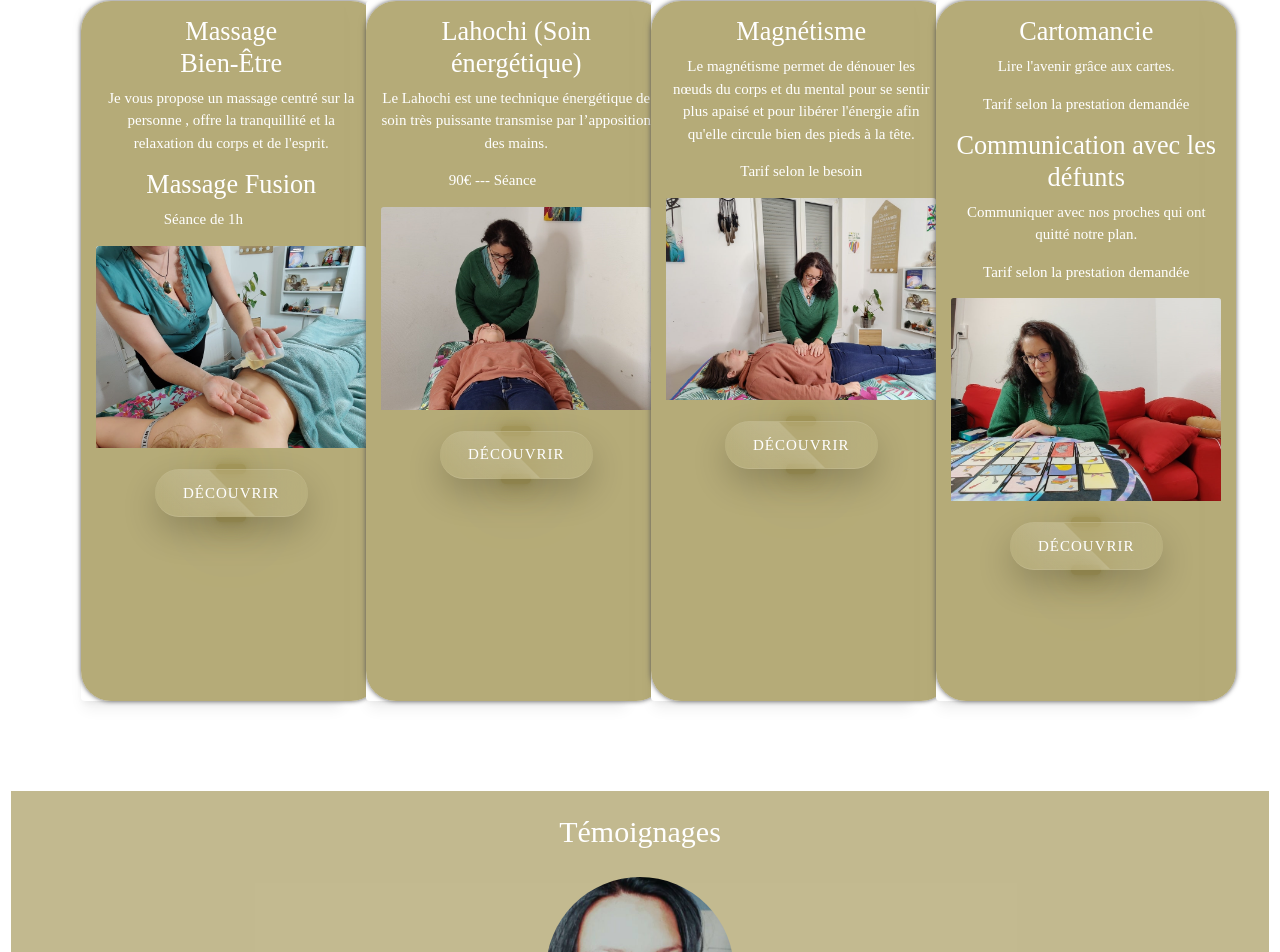
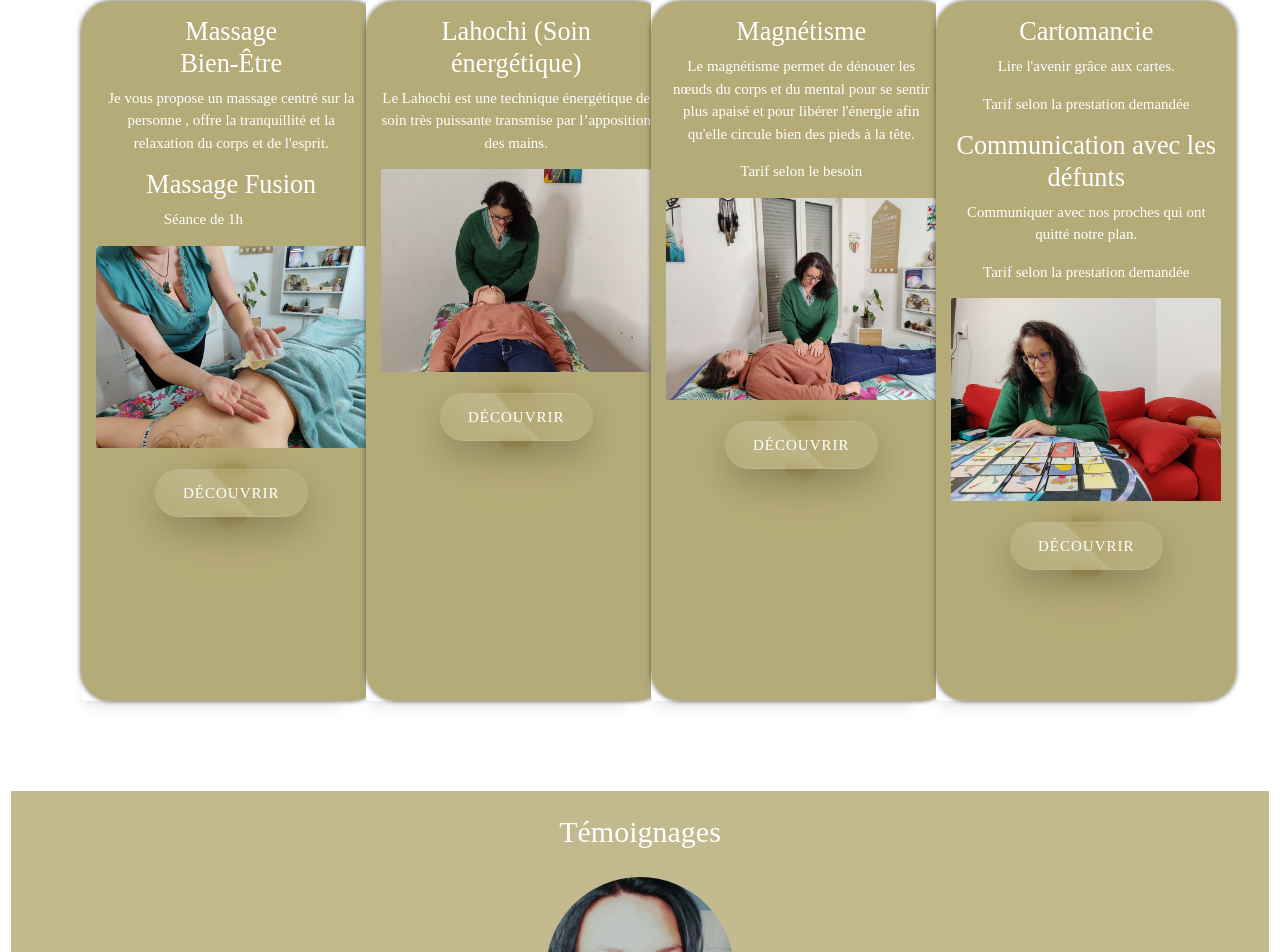
Before and after one commit to MariaPiaEven/Jadange-vecel, a React (Create React App) app: page / in a window 1280 px wide. Shown: the part 1150-2102 px from the top of the page. Built offline with nearby package versions, Linux system fonts and the light colour scheme; a web font is replaced by a local one.

Commit message:
Remove pricing details from Lahochi section
Removed pricing information for Lahochi sessions.

```diff
--- a/src/Pages/Home.js
+++ b/src/Pages/Home.js
@@ -60,9 +60,6 @@ const Home = () => {
                                     <h3 className="card-title text-white text-center">Lahochi (Soin énergétique)</h3>
                                     <p className="card-text text-white text-center">Le Lahochi est une technique énergétique de soin très puissante transmise par l’apposition des mains.
                                     </p>
-                                    <ul className="text-white ps-5 ms-4">
-                                        <li>90€ --- Séance</li>
-                                    </ul>
                                     <img className="card-img-top" src="./lahochi-card.jpg" alt="lahochi nancy" />
                                     <div className="button text-center"><button type="button" className="btn shadow-none"><a href="/lahochi">Découvrir</a></button></div>
                                 </div>
```
